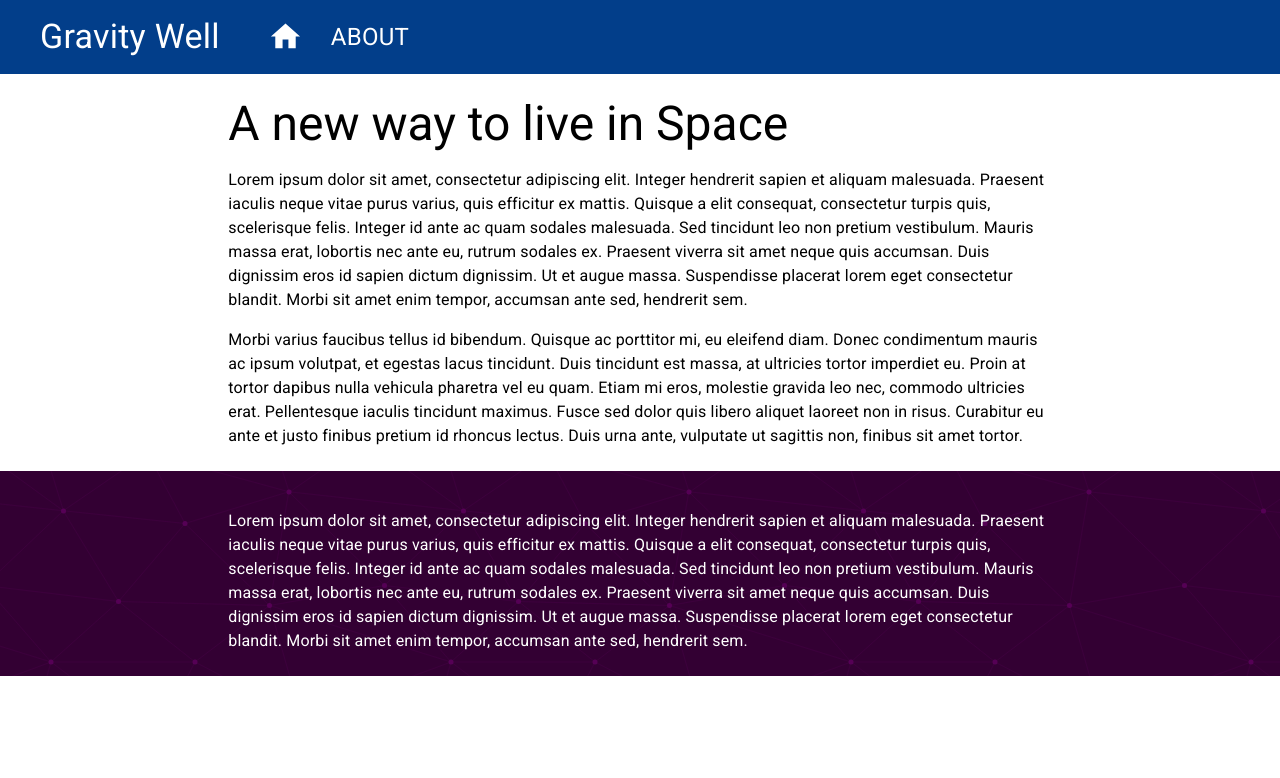
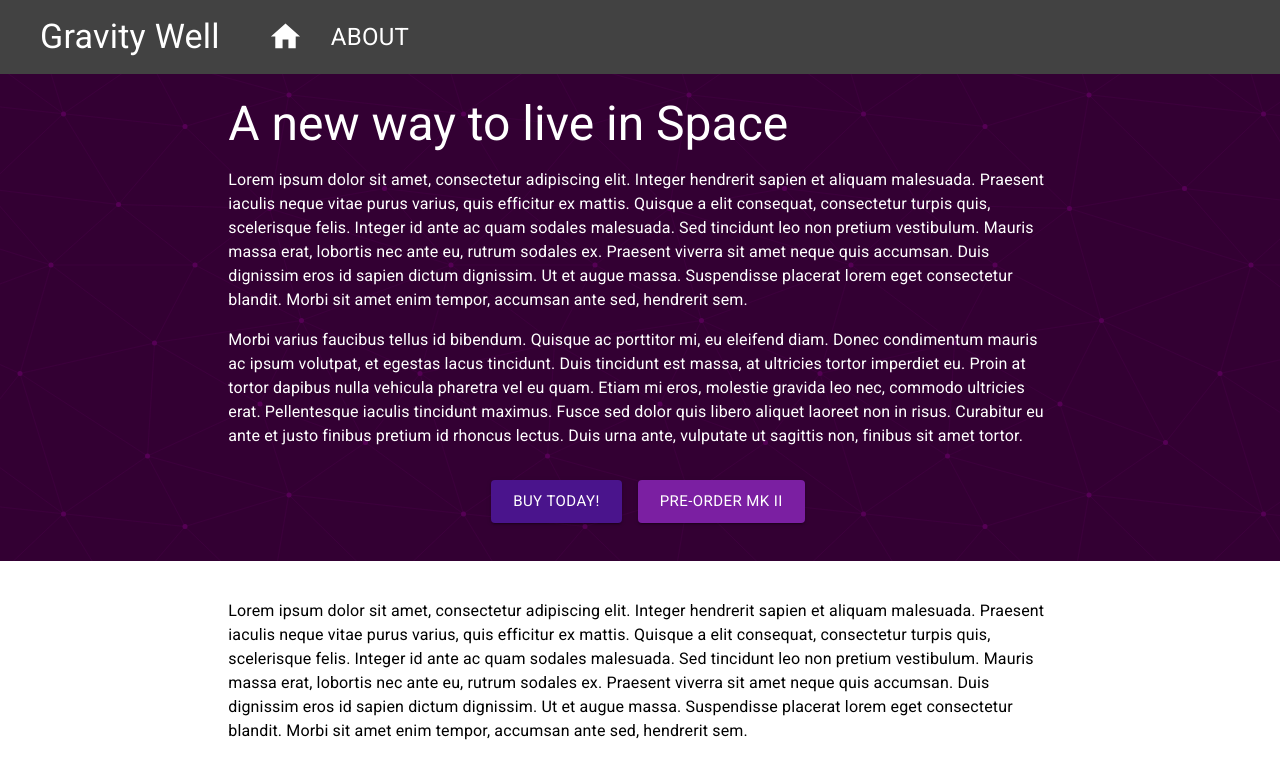
Before and after one commit to Awesomefusion/gravitywell, a React (Create React App) app: page / in a window 1280 px wide. Shown: the top 778 px of the page. Built offline with nearby package versions, Linux system fonts and the light colour scheme.

Commit message:
Minor colour changes

```diff
--- a/package.json
+++ b/package.json
@@ -1,5 +1,5 @@
 {
-  "name": "mymuitemplate",
+  "name": "gravitywell",
   "version": "0.1.0",
   "private": true,
   "dependencies": {
--- a/src/components/Navbar.jsx
+++ b/src/components/Navbar.jsx
@@ -9,8 +9,8 @@ const useStyles = makeStyles((theme) => ({
   root:{
   },
   navBar:{
-    backgroundColor: '#023e8a',
-    textDecoration: 'none',
+    backgroundColor: '#424242'
+
   },
   navDisplayFlex: {
     display: 'flex',
@@ -69,7 +69,7 @@ function Navbar() {
 
   const displayDesktop = () => {
     return (
-      <div>
+      <div className={classes.navBar}>
         <Toolbar className={classes.navBar}>
 
             <Typography variant="h4" className={classes.desktopTitle}>
@@ -128,7 +128,7 @@ function Navbar() {
     };
 
     return(
-      <div>
+      <div className={classes.navBar}>
         <Toolbar className={classes.navBar}>
 
           <Typography variant="h6" className={classes.mobileTitle}>
@@ -170,7 +170,7 @@ function Navbar() {
 
   return (
       <div>
-          <AppBar position="static">
+          <AppBar position="static" className={classes.navBar}>
             {mobileView ? displayMobile() : displayDesktop()}
           </AppBar>
       </div>
--- a/src/index.js
+++ b/src/index.js
@@ -5,16 +5,7 @@ import App from './App';
 import '@fontsource/roboto';
 import CssBaseline from '@material-ui/core/CssBaseline';
 import { ThemeProvider, createMuiTheme } from '@material-ui/core/styles';
-
-
-const theme = createMuiTheme({
-  palette: {
-    background: {
-      default: "white"
-    }
-  }
-});
-
+import theme from './styles/theme'
 
 ReactDOM.render(
   <ThemeProvider theme={theme}>
--- a/src/pages/Home.jsx
+++ b/src/pages/Home.jsx
@@ -1,5 +1,5 @@
 import React from 'react';
-import { Grid, Typography, Card, CardActionArea, CardContent, CardMedia  } from "@material-ui/core"
+import { Grid, Typography, Box, Card, CardActionArea, CardContent, CardMedia, Button  } from "@material-ui/core"
 import { useStyles } from '../styles/divStyles.jsx'
 
 function Home() {
@@ -9,7 +9,7 @@ function Home() {
   return (
     <div>
 
-      <div className={classes.whiteDiv}>
+      <div className={classes.consDiv}>
         <Grid container direction="column">
           <Grid container>
 
@@ -29,6 +29,15 @@ function Home() {
                   Morbi varius faucibus tellus id bibendum. Quisque ac porttitor mi, eu eleifend diam. Donec condimentum mauris ac ipsum volutpat, et egestas lacus tincidunt. Duis tincidunt est massa, at ultricies tortor imperdiet eu. Proin at tortor dapibus nulla vehicula pharetra vel eu quam. Etiam mi eros, molestie gravida leo nec, commodo ultricies erat. Pellentesque iaculis tincidunt maximus. Fusce sed dolor quis libero aliquet laoreet non in risus. Curabitur eu ante et justo finibus pretium id rhoncus lectus. Duis urna ante, vulputate ut sagittis non, finibus sit amet tortor.
                 </Typography>
 
+                <Box align="center" className={classes.textDefault}>
+                  <Button variant="contained" color="primary" size="large" style={{margin: '1rem'}}>
+                    Buy today!
+                  </Button>
+                  <Button variant="contained" color="secondary" size="large">
+                    Pre-order Mk II
+                  </Button>
+                </Box>
+
               </Grid>
 
             <Grid item xs={0} md={1} lg={2}/>
@@ -37,7 +46,8 @@ function Home() {
         </Grid>
       </div>
 
-      <div className={classes.consDiv}>
+
+      <div className={classes.whiteDiv}>
         <Grid container direction="column">
           <Grid container>
 
@@ -48,14 +58,6 @@ function Home() {
                 <Typography className={classes.textDefault}>
                   Lorem ipsum dolor sit amet, consectetur adipiscing elit. Integer hendrerit sapien et aliquam malesuada. Praesent iaculis neque vitae purus varius, quis efficitur ex mattis. Quisque a elit consequat, consectetur turpis quis, scelerisque felis. Integer id ante ac quam sodales malesuada. Sed tincidunt leo non pretium vestibulum. Mauris massa erat, lobortis nec ante eu, rutrum sodales ex. Praesent viverra sit amet neque quis accumsan. Duis dignissim eros id sapien dictum dignissim. Ut et augue massa. Suspendisse placerat lorem eget consectetur blandit. Morbi sit amet enim tempor, accumsan ante sed, hendrerit sem.
                 </Typography>
-
-                <Card>
-                  <CardActionArea>
-                    <CardMedia
-
-                    />
-                  </CardActionArea>
-                </Card>
 
               </Grid>
 
--- a/src/styles/theme.jsx
+++ b/src/styles/theme.jsx
@@ -2,7 +2,9 @@ import { createMuiTheme }  from '@material-ui/core/styles'
 
 const theme = createMuiTheme({
   palette: {
-    primary: { 500: '#467fcf' },
+    primary: {main: '#4A148C'},
+    secondary: {main: '#7B1FA2'},
+    background: {default: "white"},
   },
 })
 export default theme
```
Also changed, not shown: src/img/space1.jpg (deleted), 1 other file (tests, documents, lock files or other folders).
